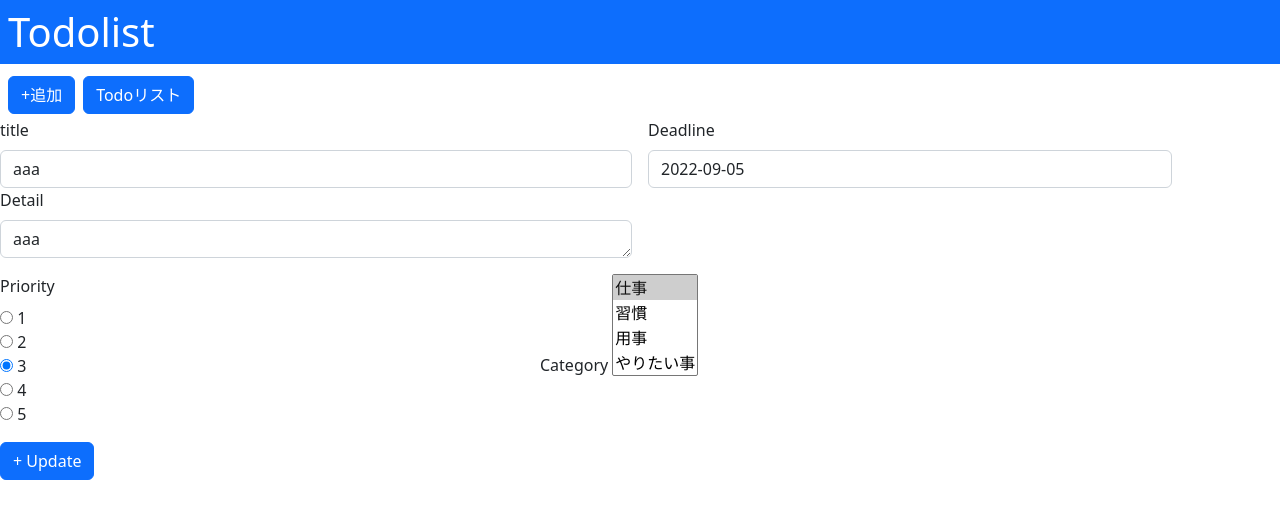
After one commit to s0o-n0o/Todolist, a Django app: page /todoapp/update_todo/14 in a window 1280 px wide. The commit adds this page. Shown: the top 519 px of the page. Run offline with Django 4.2, Linux system fonts and the light colour scheme; data comes from the database, SQL or seed files in the repository; both versions use the stored data as it was after the commit; some libraries are stand-ins or nearby versions.

Commit message:
comprete CRUD

```diff
--- a/Todo/Todo/settings.py
+++ b/Todo/Todo/settings.py
@@ -132,7 +132,7 @@ USE_TZ = True
 # https://docs.djangoproject.com/en/4.0/howto/static-files/
 
 STATIC_URL = 'static/'
-STATICFILES_DIR = [STATIC_DIR,]
+STATICFILES_DIRS = [STATIC_DIR,]
 # Default primary key field type
 # https://docs.djangoproject.com/en/4.0/ref/settings/#default-auto-field
 
--- a/Todo/TodoApp/forms.py
+++ b/Todo/TodoApp/forms.py
@@ -5,23 +5,23 @@ from .models import Todo
 from django.contrib.admin.widgets import AdminDateWidget
 
 
-class AddTodo(forms.ModelForm):
+class AddForm(forms.ModelForm):
     title = forms.CharField(label='title')
-    detail = forms.CharField(label='detail',widget=forms.Textarea(attrs={'rows':1,'cols':20}))
+    detail = forms.CharField(label='detail',widget=forms.Textarea(attrs={'rows':1,'cols':20}),required=False)
     category = forms.ChoiceField(label='category',choices=(
         (1,'仕事'),
         (2,'習慣'),
         (3,'用事'),
         (4,'やりたい事'),
-    ),widget=forms.RadioSelect)
-    deadline = forms.DateField(label='deadline', widget=AdminDateWidget)
+    ),widget=forms.SelectMultiple,required=False)
+    deadline = forms.DateField(label='deadline', widget=AdminDateWidget(attrs={'placeholder':'2000-01-01'}),required=False)
     priority  = forms.ChoiceField(label='priority', choices=(
         (1,'1'),
         (2,'2'),
         (3,'3'),
         (4,'4'),
         (5,'5'),
-        ),widget=forms.RadioSelect)
+        ),widget=forms.RadioSelect,initial=1)
     # created_at =
 
     class Meta:
@@ -31,3 +31,29 @@ class AddTodo(forms.ModelForm):
         widgets ={
             'deadline':AdminDateWidget(),
         }
+
+class UpdateForm(forms.ModelForm):
+    title = forms.CharField(label='title')
+    detail = forms.CharField(label='detail',widget=forms.Textarea(attrs={'rows':1,'cols':20}),required=False)
+    category = forms.ChoiceField(label='category',choices=(
+        (1,'仕事'),
+        (2,'習慣'),
+        (3,'用事'),
+        (4,'やりたい事'),
+    ),widget=forms.SelectMultiple,required=False)
+    deadline = forms.DateField(label='deadline', widget=AdminDateWidget(attrs={'placeholder':'2000-01-01'}),required=False)
+    priority  = forms.ChoiceField(label='priority', choices=(
+        (1,'1'),
+        (2,'2'),
+        (3,'3'),
+        (4,'4'),
+        (5,'5'),
+        ),widget=forms.RadioSelect,required=False)
+
+    class Meta:
+        model = Todo
+        exclude = ['status','created_at','updated_at']
+        # fields="__all__"
+        widgets ={
+            'deadline':AdminDateWidget(),
+        }
--- a/Todo/TodoApp/models.py
+++ b/Todo/TodoApp/models.py
@@ -1,3 +1,5 @@
+from importlib.metadata import requires
+from tkinter import Widget
 from turtle import title
 from django.db import models
 
--- a/Todo/TodoApp/urls.py
+++ b/Todo/TodoApp/urls.py
@@ -6,4 +6,6 @@ app_name = 'TodoApp'
 urlpatterns = [
     path('',views.Todo_list, name='todo_list'),
     path('add_todo',views.add_todo,name = 'add_todo'),
+    path('update_todo/<int:id>',views.update_todo,name = 'update_todo'),
+    path('delete_todo/<int:id>',views.delete_todo,name = 'delete_todo'),
 ]
--- a/Todo/TodoApp/views.py
+++ b/Todo/TodoApp/views.py
@@ -1,3 +1,4 @@
+from turtle import update
 from unicodedata import category
 from django.shortcuts import render,redirect
 from .models import Todo
@@ -8,15 +9,53 @@ from django.http import HttpResponse , HttpResponseRedirect
 #HTMLに表示
 def Todo_list(request):
     todos = Todo.objects.all()
-    return render(request,'TodoApp/todo_list.html',context= {
+    choices=['仕事', '習慣','用事','やりたい事']
+    return render(request,'todoapp/todo_list.html',context= {
         "todo_list":todos,
+        "choices":choices,
     })
 
-#新しいタスクが
+#タスクの更新(編集)
+def update_todo(request,id):
+    todo = Todo.objects.get(id=id)
+    update = forms.UpdateForm(
+        initial= {
+            'title':todo.title, 'detail':todo.detail,
+            'deadline':todo.deadline, 'priority':todo.priority,
+            'category':todo.category,
+            }
+    )
+    if request.method == 'POST':
+        update = forms.UpdateForm(request.POST)
+        if update.is_valid():
+            todo.title=request.POST.get("title")
+            todo.detail=request.POST.get("detail")
+            todo.deadline=request.POST.get("deadline")
+            todo.priority=request.POST.get("priority")
+            todo.category=request.POST.get("category")
+            todo.save()
+            return HttpResponseRedirect('/todoapp/')
+        else:
+            print("失敗したので、エラーを表示します")
+            print(update.errors)
+    return render(request,'todoapp/update_todo.html',context={
+        'update':update,
+        'todo':todo
+    })
+
+#タスクの削除
+def delete_todo(request,id):
+    todo = Todo.objects.filter(id=id).delete()
+    HttpResponse('削除しました')
+    return HttpResponseRedirect('/todoapp/')
+
+
+
+#新しいタスクを追加
 def add_todo(request):
-    form=forms.AddTodo()
+    form=forms.AddForm()
     if request.method == "POST":
-        form = forms.AddTodo(request.POST)
+        form = forms.AddForm(request.POST)
         if form.is_valid():
             print("成功したのでデータを保存します")
             form.save()
--- a/Todo/templates/todoapp/index.html
+++ b/Todo/templates/todoapp/index.html
@@ -22,8 +22,8 @@
   <h1 class="d-block p-2 text-bg-primary text">Todolist</h1>
   <header class =" p-1">
     <div class="d-flex justify-content-left">
-      <a type="submit" class="ms-1 btn btn-primary " href="{% url 'TodoApp:add_todo' %}"> +追加</a>
-      <a type="submit" class="ms-2 btn btn-primary " href="{% url 'TodoApp:todo_list' %}"> Todoリスト</a>
+      <a type="submit" class="ms-1 btn btn-primary" href="{% url 'TodoApp:add_todo' %}"> +追加</a>
+      <a type="submit" class="ms-2 btn btn-primary" href="{% url 'TodoApp:todo_list' %}"> Todoリスト</a>
     </div>
   </header>
   {% comment %} <script src="App.js"></script> {% endcomment %}
--- /dev/null
+++ b/Todo/templates/todoapp/update_todo.html
@@ -0,0 +1,30 @@
+{% extends "todoapp/index.html" %}
+{% load widget_tweaks%}
+{% block title %}Todo追加画面{{ block.super }}{% endblock %}
+
+{% block content %}
+    <form class="row g-3" method='POST'>{% csrf_token %}
+    <div class="col-md-6">
+        <label for="{{ update.title.id_for_label }}" class="form-label">title</label>
+        {{ update.title|add_class:'form-control' }}
+        <label for="{{update.detail.id_for_label}}" class="form-label" >Detail</label>
+        {{ update.detail|add_class:'form-control'}}
+    </div>
+    <div class="col-5">
+        <label for="{{update.deadline.id_for_label}}" class="form-label" >Deadline</label>
+        {{update.deadline|add_class:'form-control'}}
+    </div>
+    <div class="col-md-5">
+        <label for="{{update.priority.id_for_label}}" class="form-label">Priority</label>
+        {{update.priority}}
+
+    </div>
+    <div class="col-md-4">
+        <label for="{{update.category.id_for_label}}" class="form-label">Category</label>
+        {{update.category}}
+    </div>
+    <div class="col-12">
+        <button type="submit" class="btn btn-primary">+ Update</button>
+    </div>
+    </form>
+{% endblock %}
```
Also changed, not shown: Todo/templates/todoapp/form_page.html (+0 -41 lines), Todo/templates/todoapp/todo_list.html (+7 -2 lines), Todo/db.sqlite3, Todo/static/img/trash.png (added).
